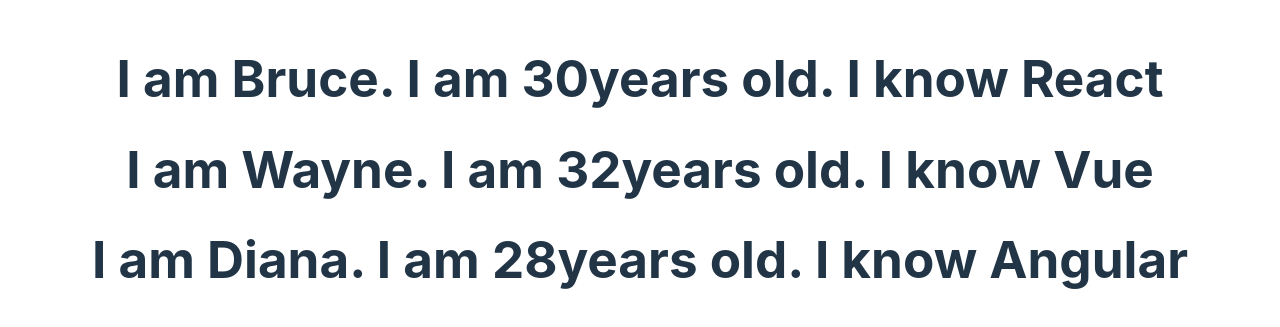
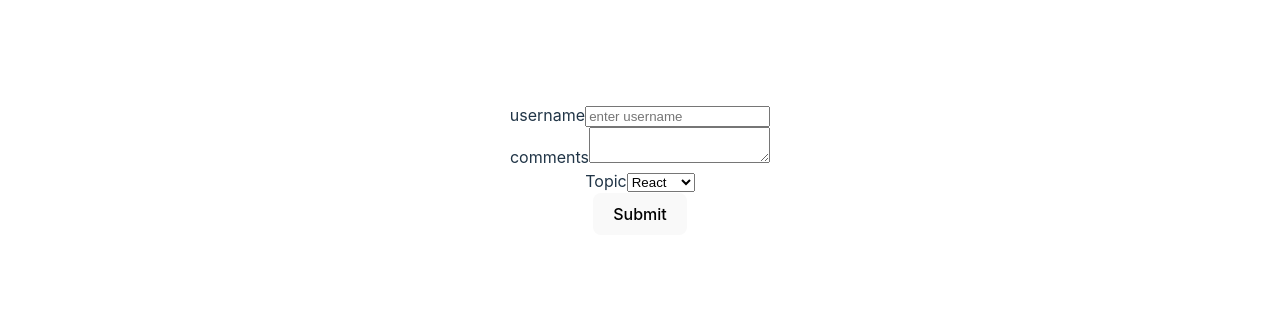
Before and after one commit to nap-4321/react-practice, a React (Vite) app: page / in a window 1280 px wide. Shown: the part 231-558 px from the top of the page. Built offline with nearby package versions, Linux system fonts and the light colour scheme.

Commit message:
codevolution-2

```diff
--- a/src/App.jsx
+++ b/src/App.jsx
@@ -12,11 +12,21 @@
 import ParentComponent from "./components/ParentComponent";
 import UserGreeting from "./components/UserGreeting";
 import NameList from "./components/NameList";
+import Stylesheet from "./components/Stylesheet";
+import Inline from "./components/Inline";
+import "./appStyles.css";
+import styles from "./appStyles.module.css";
+import Form from "./components/Form";
 
 function App() {
   return (
     <>
-      <NameList></NameList>
+      <Form />
+      {/* <h1 className="error">Error</h1>
+      <h1 className={styles.success}>Success</h1> */}
+      {/* <Stylesheet primary={true} /> */}
+      {/* <Inline /> */}
+      {/* <NameList></NameList> */}
       {/* dummy message extra words added new*/}
       {/* <UserGreeting></UserGreeting> */}
       {/* <ParentComponent></ParentComponent> */}
--- /dev/null
+++ b/src/appStyles.css
@@ -0,0 +1,3 @@
+.error{
+    color:red;
+}
--- /dev/null
+++ b/src/appStyles.module.css
@@ -0,0 +1,3 @@
+.success{
+    color:green;
+}
--- /dev/null
+++ b/src/components/Form.jsx
@@ -0,0 +1,46 @@
+import React from "react";
+
+const Form = () => {
+  const [username, setUsername] = React.useState("");
+  const [comments, setComment] = React.useState("");
+  const [topic, setTopic] = React.useState("");
+
+  const submitHandle = (e) => {
+    console.log(username + comments + topic);
+    e.preventDefault();
+  };
+
+  return (
+    <form onSubmit={submitHandle}>
+      <div>
+        <label>username</label>
+        <input
+          type="text"
+          value={username}
+          placeholder="enter username"
+          onChange={(e) => {
+            setUsername(e.target.value);
+          }}
+        ></input>
+      </div>
+      <div>
+        <label>comments</label>
+        <textarea
+          value={comments}
+          onChange={(e) => setComment(e.target.value)}
+        ></textarea>
+      </div>
+      <div>
+        <label>Topic</label>
+        <select value={topic} onChange={(e) => setTopic(e.target.value)}>
+          <option value="react">React</option>
+          <option value="Angular">Angular</option>
+          <option value="Vue">Vue</option>
+        </select>
+      </div>
+      <button type="submit">Submit</button>
+    </form>
+  );
+};
+
+export default Form;
--- /dev/null
+++ b/src/components/Inline.jsx
@@ -0,0 +1,12 @@
+const heading = {
+  fontSize: "72px",
+  color: "blue",
+};
+const Inline = () => {
+  return (
+    <div>
+      <h1 style={heading}>Inline</h1>
+    </div>
+  );
+};
+export default Inline;
--- a/src/components/NameList.jsx
+++ b/src/components/NameList.jsx
@@ -21,9 +21,17 @@
       skill: "Angular",
     },
   ];
-  const personList = persons.map((person) => (
-    <Person key={person.id} person={person} />
+  // const personList = persons.map((person) => (
+  //   <Person key={person.id} person={person} />
+  // ));
+  // return <div>{personList}</div>;
+
+  const nameList = names.map((name, index) => (
+    <h1 key={index}>
+      {index}
+      {name}
+    </h1>
   ));
-  return <div>{personList}</div>;
+  return <div>{nameList}</div>;
 };
 export default NameList;
--- /dev/null
+++ b/src/components/Stylesheet.jsx
@@ -0,0 +1,10 @@
+import "./myStyle.css";
+const Stylesheet = (props) => {
+  let className = props.primary ? "primary" : "";
+  return (
+    <div>
+      <h2 className={`${className} font-xl`}>Stylesheet</h2>
+    </div>
+  );
+};
+export default Stylesheet;
--- /dev/null
+++ b/src/components/myStyle.css
@@ -0,0 +1,7 @@
+.primary{
+    color:orange;
+}
+
+.font-xl{
+    font-size:72px;
+}
```
